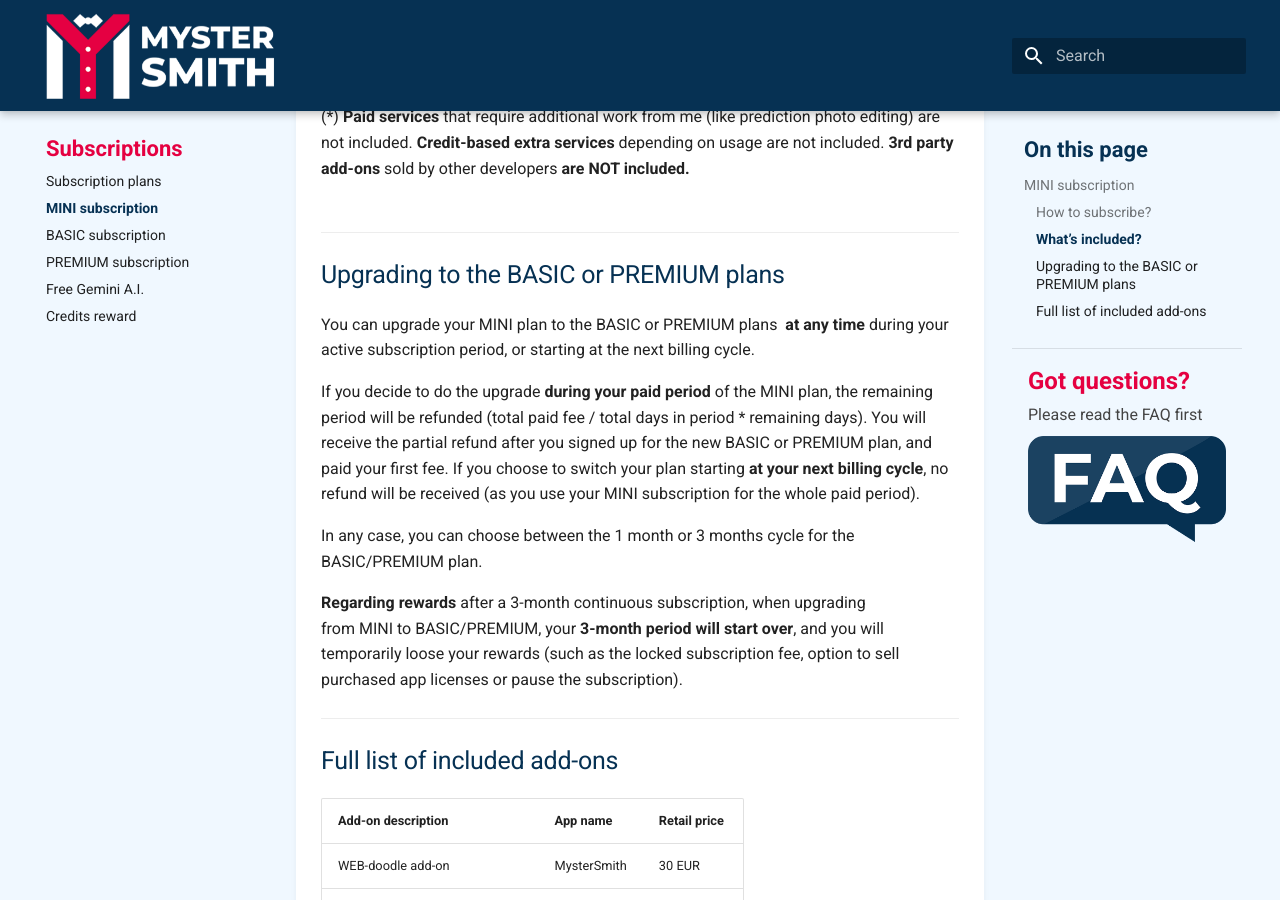
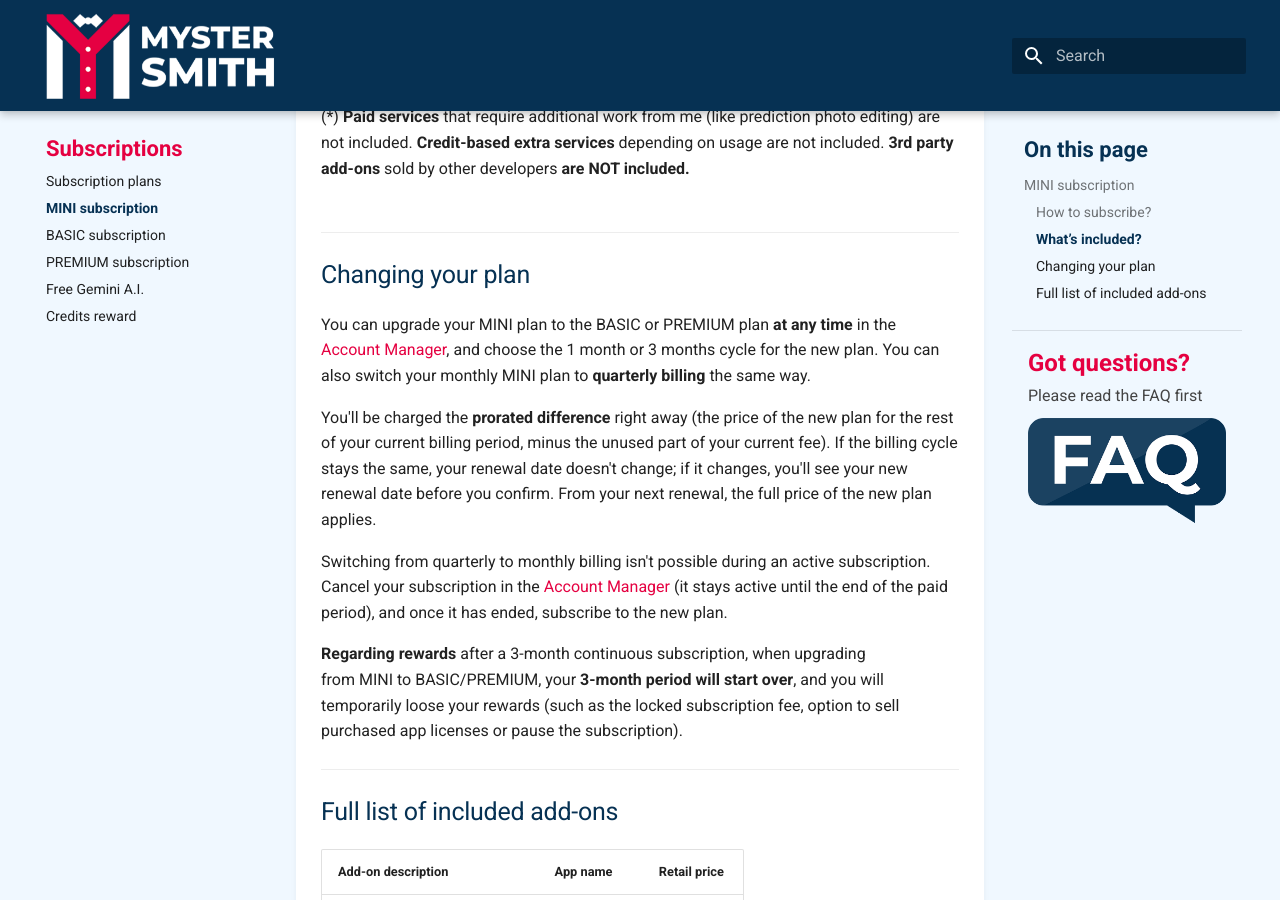
Before and after one commit to ragcsalo/mystersmith-docs, an MkDocs documentation site: the page built from docs/subscriptions/mini-subscription.md, in a window 1280 px wide and 900 px high, scrolled down 1615 px. Built offline with MkDocs 1.6.1 and Material for MkDocs 9.7.7, drawn with Linux system fonts in a browser that asks for light colours.

Commit message:
Subscription pages: describe the real plan-change rules (prorated upgrade, monthly to quarterly, downgrade by cancelling)
Co-Authored-By: Claude Opus 5.5 <noreply@anthropic.com>

```diff
--- a/docs/subscriptions/mini-subscription.md
+++ b/docs/subscriptions/mini-subscription.md
@@ -53,13 +53,14 @@ Rewards after 3 months of continuous subscription:
 
 
 
-## Upgrading to the BASIC or PREMIUM plans
+## Changing your plan
 
-You can upgrade your MINI plan to the BASIC or PREMIUM plans  **at any time** during your active subscription period, or starting at the next billing cycle.
+You can upgrade your MINI plan to the BASIC or PREMIUM plan **at any time** in the [Account Manager](https://bsmagic.app/account/), and choose the 1 month or 3 months cycle for the new plan. You can also switch your monthly MINI plan to **quarterly billing** the same way.
 
-If you decide to do the upgrade **during your paid period** of the MINI plan, the remaining period will be refunded (total paid fee / total days in period \* remaining days). You will receive the partial refund after you signed up for the new BASIC or PREMIUM plan, and paid your first fee. If you choose to switch your plan starting **at your next billing cycle**, no refund will be received (as you use your MINI subscription for the whole paid period).
+You'll be charged the **prorated difference** right away (the price of the new plan for the rest of your current billing period, minus the unused part of your current fee). If the billing cycle stays the same, your renewal date doesn't change; if it changes, you'll see your new renewal date before you confirm. From your next renewal, the full price of the new plan applies.
 
-In any case, you can choose between the 1 month or 3 months cycle for the BASIC/PREMIUM plan.
+Switching from quarterly to monthly billing isn't possible during an active subscription. Cancel your subscription in the [Account Manager](https://bsmagic.app/account/) (it stays active until the end of the paid period), and once it has ended, subscribe to the new plan.
+
 
  **Regarding rewards** after a 3-month continuous subscription, when upgrading from MINI to BASIC/PREMIUM, your **3-month period will start over**, and you will temporarily loose your rewards (such as the locked subscription fee, option to sell purchased app licenses or pause the subscription).
 
```
Also changed, not shown: docs/subscriptions/basic-subscription.md (+5 -4 lines), docs/subscriptions/premium-subscription.md (+6 -3 lines).
